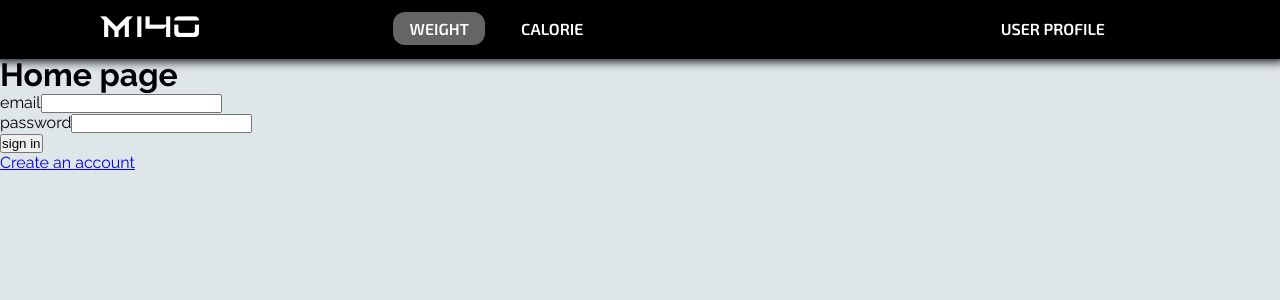
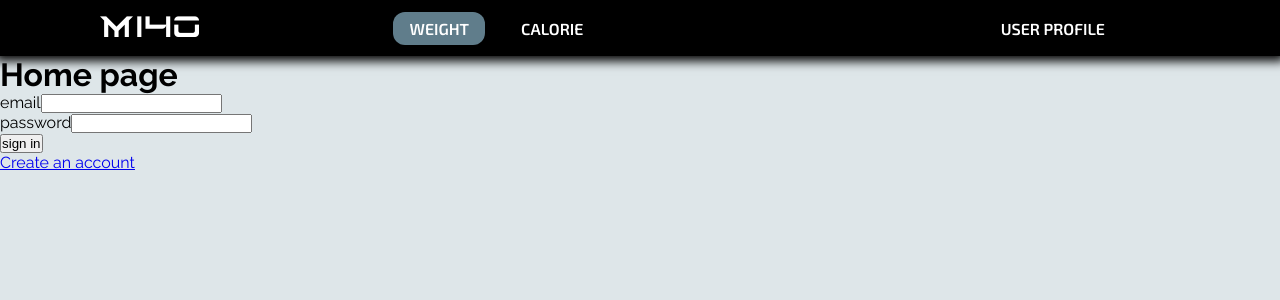
Before and after one commit to ZacPJ/Fitness-Website, a React (Create React App) app: page / in a window 1280 px wide. In both pictures the pointer is over the link "WEIGHT". Shown: the top 300 px of the page. Built offline with nearby package versions, Linux system fonts and the light colour scheme; no server answers.

Commit message:
hover effect added to logo

```diff
--- a/src/App.css
+++ b/src/App.css
@@ -33,7 +33,7 @@ body {
 
 .nav-link:hover {
   transition: 0.5s;
-  background-color: rgba(255, 251, 251, 0.4);
+  background-color: #607d8b  ;
 }
 
 #nav {
@@ -56,26 +56,18 @@ body {
 #nav-left {
   width: 424px;
   padding-left: 100px;
-  outline: black solid;
-
 }
 
 #nav-center {
   width: 590px;
-  outline: black solid;
 }
 
 #nav-right {
   width: 424px;
   padding-left: 75px;
-  outline: black solid;
 }
 
 /* -------------------------------------------------------------------- */
-
-#nav {
-  outline: black solid;
-}
 
 .buttontwo {
   color: black;
@@ -88,4 +80,14 @@ body {
   font-size: 33px;
   text-decoration: none;
   color: #FFF;
+  transition: all .2s ease-in-out;
+
 }
+
+.tesla-font:hover {
+  text-shadow:0px 0px 30px #fdec6e  ;
+  -moz-transition: all 0.2s ease-in;
+  -o-transition: all 0.2s ease-in;
+  -webkit-transition: all 0.2s ease-in;
+  transition: all 0.2s ease-in;
+}
```
